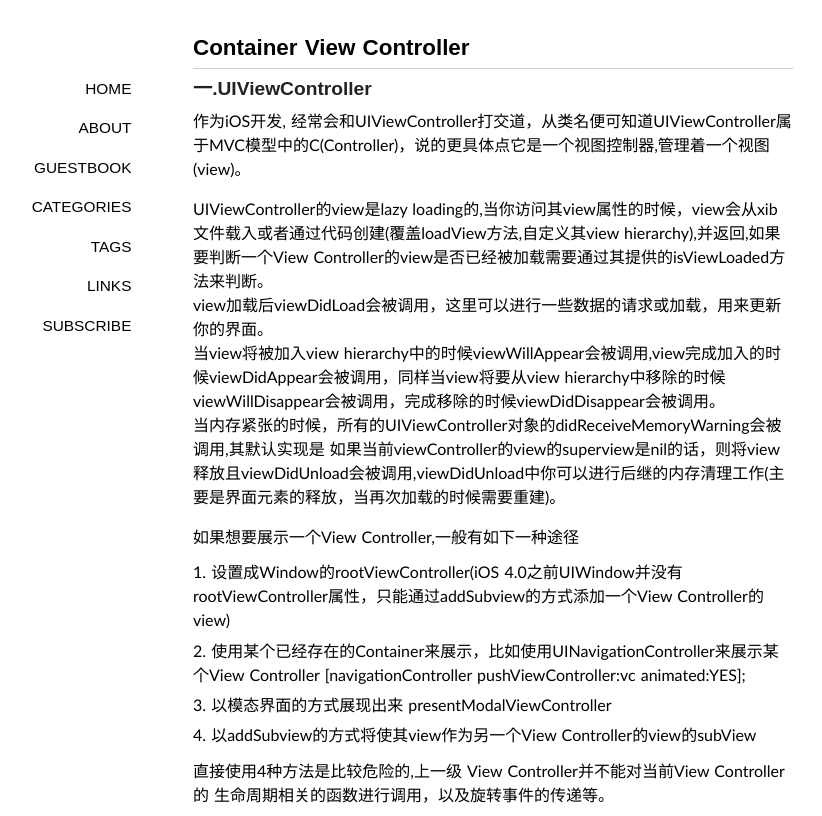
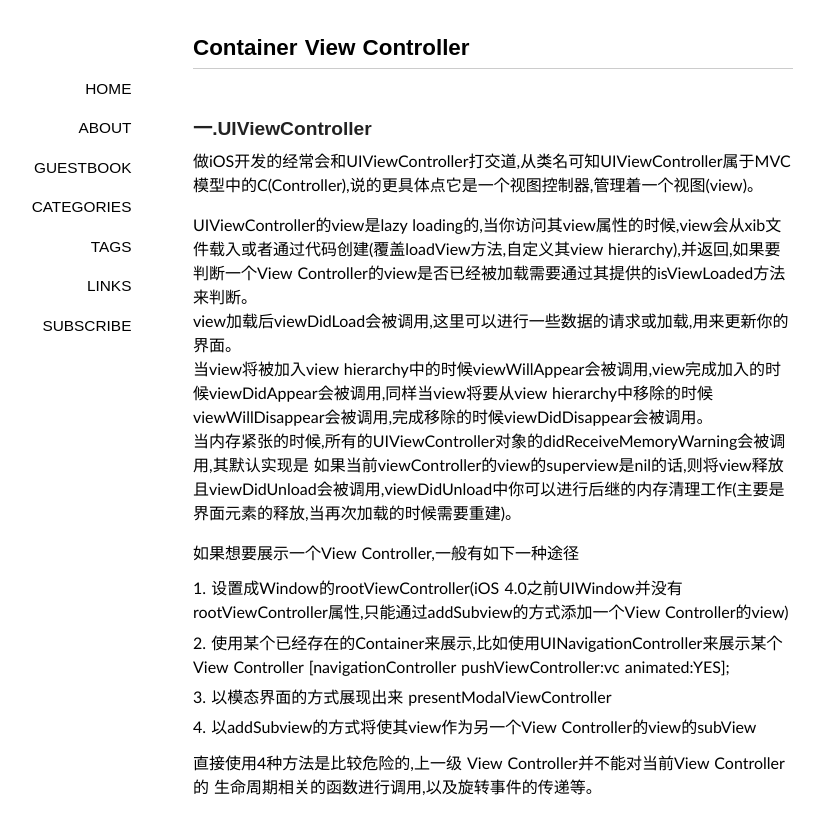
Before and after one commit to bjzhang/bjzhang.github.io, a Jekyll site: the page built from _posts/2012-05-16-custom-container-view-controller.md, in a window 1280 px wide and 1400 px high. Shown: the top 816 px of the window, without its empty margins (147-969 px from the left). Built offline with Jekyll 4.4.1, drawn with Linux system fonts in a browser that asks for light colours; some web fonts are replaced; Markdown is read by kramdown in place of the engine named in the settings; comment, search, counter and statistics services are not loaded; some of the changed text lies outside the part shown; grey boxes are pictures that could not be loaded.

Commit message:
增加了一点内容并稍修改了排版

```diff
--- a/_posts/2012-05-16-custom-container-view-controller.md
+++ b/_posts/2012-05-16-custom-container-view-controller.md
@@ -8,53 +8,54 @@
 - UIViewController
 ---
 
+<br>
 ### 一.UIViewController
-作为iOS开发, 经常会和UIViewController打交道，从类名便可知道UIViewController属于MVC模型中的C(Controller)，说的更具体点它是一个视图控制器,管理着一个视图(view)。
+做iOS开发的经常会和UIViewController打交道,从类名可知UIViewController属于MVC模型中的C(Controller),说的更具体点它是一个视图控制器,管理着一个视图(view)。
 
-UIViewController的view是lazy loading的,当你访问其view属性的时候，view会从xib文件载入或者通过代码创建(覆盖loadView方法,自定义其view hierarchy),并返回,如果要判断一个View Controller的view是否已经被加载需要通过其提供的isViewLoaded方法来判断。
-view加载后viewDidLoad会被调用，这里可以进行一些数据的请求或加载，用来更新你的界面。
-当view将被加入view hierarchy中的时候viewWillAppear会被调用,view完成加入的时候viewDidAppear会被调用，同样当view将要从view hierarchy中移除的时候viewWillDisappear会被调用，完成移除的时候viewDidDisappear会被调用。
-当内存紧张的时候，所有的UIViewController对象的didReceiveMemoryWarning会被调用,其默认实现是 如果当前viewController的view的superview是nil的话，则将view释放且viewDidUnload会被调用,viewDidUnload中你可以进行后继的内存清理工作(主要是界面元素的释放，当再次加载的时候需要重建)。
+UIViewController的view是lazy loading的,当你访问其view属性的时候,view会从xib文件载入或者通过代码创建(覆盖loadView方法,自定义其view hierarchy),并返回,如果要判断一个View Controller的view是否已经被加载需要通过其提供的isViewLoaded方法来判断。
+view加载后viewDidLoad会被调用,这里可以进行一些数据的请求或加载,用来更新你的界面。
+当view将被加入view hierarchy中的时候viewWillAppear会被调用,view完成加入的时候viewDidAppear会被调用,同样当view将要从view hierarchy中移除的时候viewWillDisappear会被调用,完成移除的时候viewDidDisappear会被调用。
+当内存紧张的时候,所有的UIViewController对象的didReceiveMemoryWarning会被调用,其默认实现是 如果当前viewController的view的superview是nil的话,则将view释放且viewDidUnload会被调用,viewDidUnload中你可以进行后继的内存清理工作(主要是界面元素的释放,当再次加载的时候需要重建)。
 
 如果想要展示一个View Controller,一般有如下一种途径
 
-1. 设置成Window的rootViewController(iOS 4.0之前UIWindow并没有rootViewController属性，只能通过addSubview的方式添加一个View Controller的view)
-2. 使用某个已经存在的Container来展示，比如使用UINavigationController来展示某个View Controller
+1. 设置成Window的rootViewController(iOS 4.0之前UIWindow并没有rootViewController属性,只能通过addSubview的方式添加一个View Controller的view)
+2. 使用某个已经存在的Container来展示,比如使用UINavigationController来展示某个View Controller
 [navigationController pushViewController:vc animated:YES];
 3. 以模态界面的方式展现出来 presentModalViewController
 4. 以addSubview的方式将使其view作为另一个View Controller的view的subView
 
-直接使用4种方法是比较危险的,上一级 View Controller并不能对当前View Controller的 生命周期相关的函数进行调用，以及旋转事件的传递等。
+直接使用4种方法是比较危险的,上一级 View Controller并不能对当前View Controller的 生命周期相关的函数进行调用,以及旋转事件的传递等。
 
 
-
+<br><br>
 ### 二.Hierarchy
 
-我们知道一个View可以将另一个View添加为子View(subview),构成一个View Hierarchy.当某一个View添加到window的View Hierarchy中时,将被“显示”。每一个View Controller管理着的其实就是一个View Hierarchy.而View Controller本身可以有Child View Controller,所以也存在一个 View Controller Hierarchy的概念,当View Controller收到上层传来的事件(比如旋转，被显示)的时候，需要传递给它的Child View Controller.
-一般情况下，View Hierarchy 和 View Controller Hierarchy需要保持一致性，比如一个View Controller的view的superView是由其parent view controller管理着
+我们知道一个View可以将另一个View添加为子View(subview),构成一个View Hierarchy.当某一个View添加到window的View Hierarchy中时,将被“显示”。每一个View Controller管理着的其实就是一个View Hierarchy.而View Controller本身可以有Child View Controller,所以也存在一个 View Controller Hierarchy的概念,当View Controller收到上层传来的事件(比如旋转,被显示)的时候,需要传递给它的Child View Controller.
+一般情况下,View Hierarchy 和 View Controller Hierarchy需要保持一致性,比如一个View Controller的view的superView是由其parent view controller管理着
 ![Hierarchy](http://farm8.staticflickr.com/7105/7208538724_c77ed287c2_d.jpg)
 
 
 
-
+<br><br>
 ### 三.Container
 
-一个iOS的app很少只由一个ViewController组成，除非这个app极其简单。
-当有多个View Controller的时候，我们就需要对这些View Controller进行管理。
-那些负责一个或者多个View Controller的展示并对其视图生命周期进行管理的对象，称之为容器，大部分容器本身也是一个View Controller，这样的容器可以称之为Container View Controller，也有极少数容器不是View Controller，比如UIPopoverController，其继承于NSObject。
+一个iOS的app很少只由一个ViewController组成,除非这个app极其简单。
+当有多个View Controller的时候,我们就需要对这些View Controller进行管理。
+那些负责一个或者多个View Controller的展示并对其视图生命周期进行管理的对象,称之为容器,大部分容器本身也是一个View Controller,这样的容器可以称之为Container View Controller,也有极少数容器不是View Controller,比如UIPopoverController,其继承于NSObject。
 
-我们常用的容器有 UINavigationController,UITabbarController等，一般容器有一些共同的特征:
+我们常用的容器有 UINavigationController,UITabbarController等,一般容器有一些共同的特征:
 
-1. 提供对Child View Controller进行管理的接口，比如添加Child View Controller,切换Child View Controller的显示,移除Child View Controller 等
+1. 提供对Child View Controller进行管理的接口,比如添加Child View Controller,切换Child View Controller的显示,移除Child View Controller 等
 2. 容器“拥有”所有的Child View Controller
 3. 容器需要负责 Child View Controller的appearance callback的调用(viewWillAppear,viewDidAppear,viewWillDisaapper,viewDidDisappear),以及旋转事件的传递
 4. 保证view hierarchy 和 view controller hierarchy 层级关系一致,通过parent view controller将child view controller和容器进行关联
 
-从上面可以看出来,实现一个Container View Controller并不是一个简单的事情,好在iPhone的界面大小有限，一般情况下一个View Controller的view都是充满界面或者系统自带容器的，我们无需自己创建额外的容器,但是在iPad中情况就不同了。
+从上面可以看出来,实现一个Container View Controller并不是一个简单的事情,好在iPhone的界面大小有限,一般情况下一个View Controller的view都是充满界面或者系统自带容器的,我们无需自己创建额外的容器,但是在iPad中情况就不同了。
 
 
 
-
+<br><br>
 ### 四.Custom Container View Controller
 
 在iOS 5之前框架并不支持自定义 Container View Controller, iOS 5开始开放了一些新的接口来支持支持自定义容器
@@ -66,8 +67,9 @@
 willMoveToParentViewController:
 didMoveToParentViewController:
 {% endhighlight %}
+其中前两个接口比较重要,可以直接改变View Controller 的 Hierarchy。
 
-有点意外的是，在不做任何额外设置的情况下进行如下操作
+有点意外的是,在不做任何额外设置的情况下进行如下操作
 
 {% highlight objc %}
 [viewController.view addSubview:otherViewController.view]
@@ -79,10 +81,10 @@
 [viewController addChildViewController:otherViewController]基础上的。
 
 
-当我们需要在iOS 4上实现自定义容器，或者有时候我们不想让viewWillAppear这类方法被自动调用，而是想自己来控制，这个时候我们就得需要手动来调用这些方法，而不是由框架去自动调用。
-iOS 5中可以很方便的禁用掉自动调用的特性，覆盖automaticallyForwardAppearanceAndRotationMethodsToChildViewControllers返回NO
+当我们需要在iOS 4上实现自定义容器,或者有时候我们不想让viewWillAppear这类方法被自动调用,而是想自己来控制,这个时候我们就得需要手动来调用这些方法,而不是由框架去自动调用。
+iOS 5中可以很方便的禁用掉自动调用的特性,覆盖automaticallyForwardAppearanceAndRotationMethodsToChildViewControllers返回NO
 
-但是单单覆盖这个方法在iOS5下还是有问题的，当执行下面的语句的时候
+但是单单覆盖这个方法在iOS5下还是有问题的,当执行下面的语句的时候
 
 {% highlight objc %}
 [viewController.view addSubview:otherViewController.view]
@@ -98,13 +100,12 @@
 
 总的来说实现兼容iOS 4和iOS 5的容器有不少问题和注意点的
 
-1. view加入view层级前后分别调用viewWillAppear和viewDidAppear;容器的viewWillAppear，viewDidAppear,viewWillDisappear,viewDidDisappear中需要对当前显示的Child View Controller调用相同的方法
-2. 容器需要保证Child View Controller的viewWillAppear调用之前Child View Controller的view已经load了
-3. 容器的shouldAutorotateToInterfaceOrientation中需要检测每一个Child View Controller的shouldAutorotateToInterfaceOrientation如果一个不支持，则看做不支持
-4. 容器的willRotateToInterfaceOrientation，didRotateFromInterfaceOrientation，willAnimateRotationToInterfaceOrientation方法中需要将事件传递给所有的Child View Controller
-5. 由于UIViewController的parentViewController属性为只读，且iOS4中没有提供容器支持的接口（iOS 5中容器支持的接口会间接的维护这个属性），所以为了使得childViewController和容器得以关联，我们可以顶一个View Controller的基类，添加一个比如叫做superController的属性用来指定对应的parentViewController
-6. 由于UIViewController的interfaceOrientation为只读属性，且iOS5中没有提供容器接口，所以UIViewController的这个interfaceOrientation变的不可信，为了取得当前UIViewController的orientation我们可以用UIWindow下的rootViewController的interfaceOrientation的值
-7. 容器的viewDidUnload方法中需要对view未释放的childViewController的view进行释放，且调用其viewDidUnload方法
+1. view加入view层级前后分别调用viewWillAppear和viewDidAppear;容器的viewWillAppear,viewDidAppear,viewWillDisappear,viewDidDisappear中需要对当前显示的Child View Controller调用相同的方法,容器需要保证Child View Controller的viewWillAppear调用之前Child View Controller的view已经load了.还有一点就是保证容器的View不会出现bounds为CGRectZero的情况,因为如果此View包含多个subview,其bounds改变的时候subview会根据自己的autoresizingMask改变frame,但是当bounds变为0再变为非0的时候,subview的frame就有可能不是你想要的了(比如某个subview的autoresizingMask为UIViewAutoresizingFlexibleBottomMargin)
+2. 容器的shouldAutorotateToInterfaceOrientation中需要检测每一个Child View Controller的shouldAutorotateToInterfaceOrientation如果一个不支持,则看做不支持
+3. 容器的willRotateToInterfaceOrientation,didRotateFromInterfaceOrientation,willAnimateRotationToInterfaceOrientation方法中需要将事件传递给所有的Child View Controller
+4. 由于UIViewController的parentViewController属性为只读,且iOS4中没有提供容器支持的接口（iOS 5中容器支持的接口会间接的维护这个属性）,所以为了使得childViewController和容器得以关联,我们可以顶一个View Controller的基类,添加一个比如叫做superController的属性用来指定对应的parentViewController
+5. 由于UIViewController的interfaceOrientation为只读属性,且iOS5中没有提供容器接口,所以UIViewController的这个interfaceOrientation变的不可信,为了取得当前UIViewController的orientation我们可以用UIWindow下的rootViewController的interfaceOrientation的值
+6. 容器的viewDidUnload方法中需要对view未释放的childViewController的view进行释放,且调用其viewDidUnload方法
 
 
 
```
